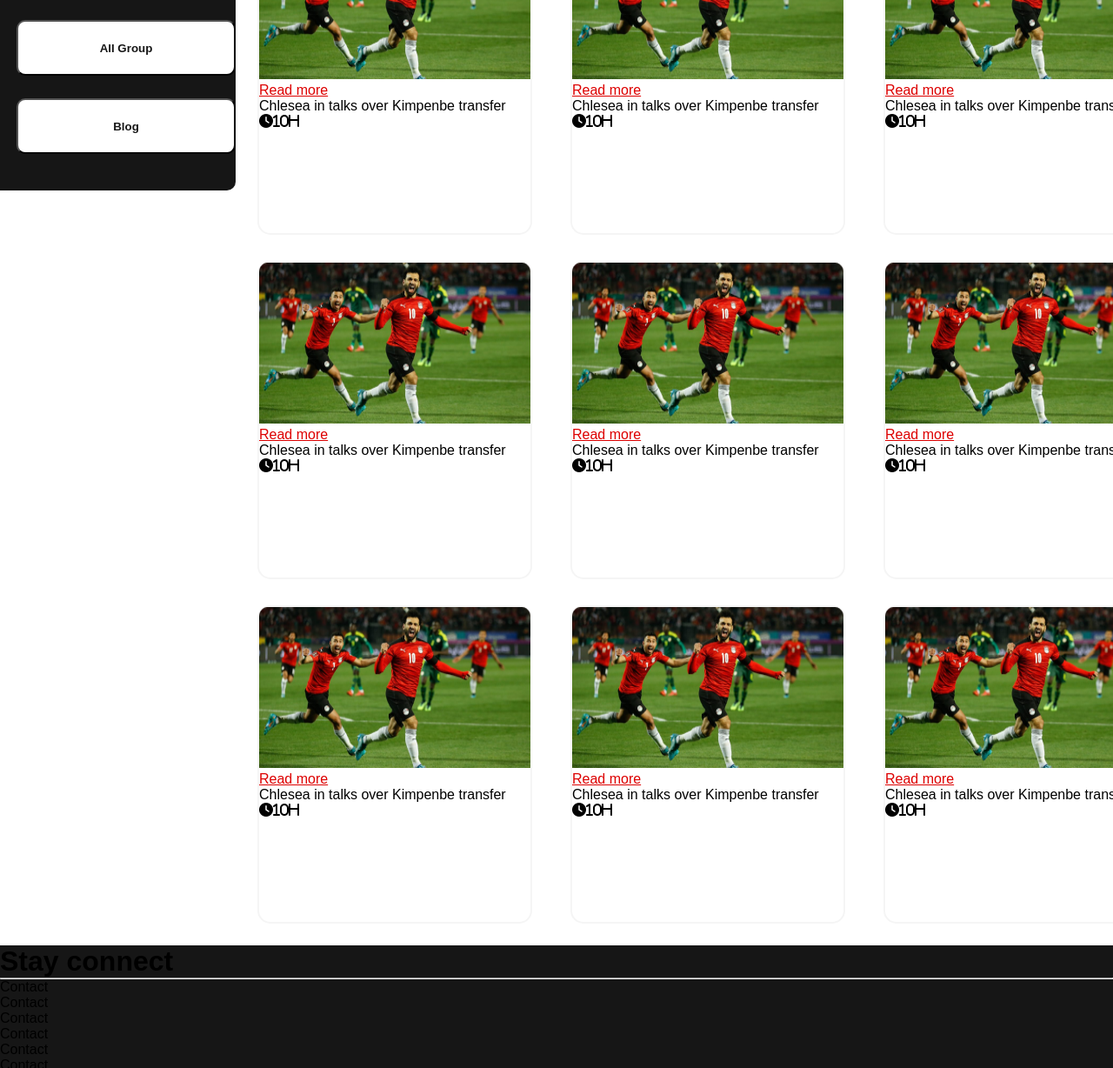
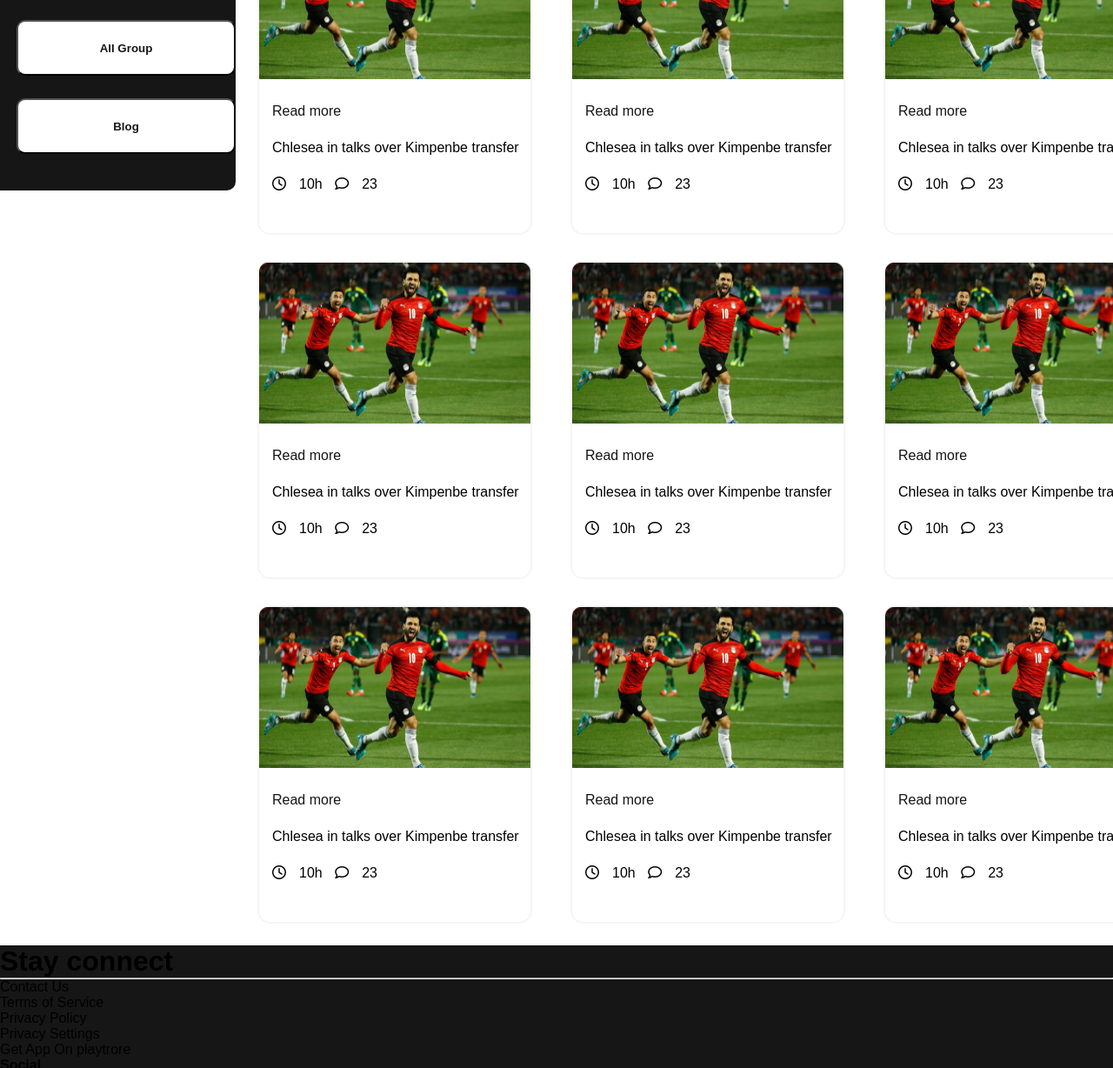
Before and after one commit to sou2000s/football-madness, a plain HTML site: page html/index.html in a window 1280 px wide. Shown: the part 825-2053 px from the top of the page at 87% size. Drawn offline with Linux system fonts and the light colour scheme.

Commit message:
mobile responsive done

```diff
--- a/css/style.css
+++ b/css/style.css
@@ -150,18 +150,28 @@ hero section end for pc
 }
 
 .blog-details{
+   margin-left: 15px;
+}
+.blog-details .read-more  a{
+
+    color: #161616;
+    text-decoration: none;
 
 }
-.blog-details a{
-
-    color: #DD0000;
-
-
+.blog-details p{
+    margin-top: 24px;
+}
+.blog-icon{
+    margin-top: 24px
+}
+.blog-icon .fa-clock{
+    padding-right: 15px;
+}
+.blog-icon .fa-comment{
+    padding-right: 15px;
+    padding-left: 10px;
 }
 
-.only-tablet{
-    display: none;
-}
 
 
 
@@ -173,8 +183,8 @@ footer
 footer{
     background: #161616;
     width:100%;
-height: 344px;
-margin-top: 25px;
+    height: 344px;
+    margin-top: 25px;
 }
 
 
@@ -188,15 +198,16 @@ margin-top: 25px;
  */
 
 @media screen and (max-width:576px) {
+
     *{
         overflow-x: hidden;
     }
     .hero{
-        display: flex;
+    display: flex;
     flex-direction: column;
-    width: 323px;
+    width: 338px;
+    margin-left: 10px;
     height: 860px;
-    margin-left: 20px;
     margin-top: 12px;
     }
 
@@ -250,10 +261,37 @@ margin-top: 25px;
         display: grid;
         grid-template-columns: repeat(1,1fr);
         grid-row-gap: 16px;
+        margin-left: 2px;
     }
+
+     .blog-details{
+        margin-left: 42px;
+     }
+
     footer{
+      text-align: center;
+      background: #161616;
+      color: #FFFFFF;
+    }
+    footer h1{
+        margin-top: 20px;
+    }
+    footer hr{
+    width: 335px;
+    margin-left: 10px;
+    border: 1px solid rgba(255, 255, 255, 0.1);
+    margin-bottom: 20px;
+    margin-top: 12px;
+    }
+    footer ul li{
+        padding-top: 15px;
+    }
+    footer h4{
+        margin-top: 9px;
+    }
 
-    }
+
+
 }
 
 
@@ -282,3 +320,40 @@ margin-top: 25px;
         width: 100%;
     }
 }
+
+
+
+
+/*
+animation
+
+*/
+
+/*
+.headline{
+    position: relative;
+
+    width: 8em;
+    margin: 0 auto;
+    border-right: 2px solid rgba(255,255,255,.75);
+
+    text-align: center;
+    white-space: nowrap;
+    overflow: hidden;
+    transform: translateY(-50%);
+
+}
+
+
+.animation{
+  animation: typewriter 4s steps(40) 1s 1 normal both,
+             blinkTextCursor 500ms steps(40) infinite normal;
+}
+@keyframes typewriter{
+  from{width: 0;}
+  to{width: 8.5em;}
+}
+@keyframes blinkTextCursor{
+  from{border-right-color: rgba(164, 42, 42, 0.75);}
+  to{border-right-color: transparent;}
+} */
--- a/html/index.html
+++ b/html/index.html
@@ -15,9 +15,10 @@
      ---------------->
      <div class="hero">
         <div class="text">
-         <h1>World Cup</h1>
+         <!-- <h1 class="headline animation">football-madness</h1> -->
+         <h1>World cup</h1>
          <h1>2022</h1>
-         <h1>Is Here</h1>
+         <h1>Is here</h1>
          <p>Watch latest match live on our Website <br>
              and also read blogs and <br>
              upcomming match update</p>
@@ -51,10 +52,11 @@
                 <img src="../assets/Blog Image.png" alt="">
              </div>
              <div class="blog-details">
-                <a href="">Read more</a>
+               <p class="read-more"><a href="">Read more</a></p>
                 <p>Chlesea in talks over Kimpenbe transfer</p>
                 <div class="blog-icon">
-                    <i class="fa fa-light fa-clock">10h</i>
+                  <span><i class="fa fa-regular fa-clock"></i>10h</span>
+                     <span><i class="fa fa-regular fa-comment"></i>23</span>
                 </div>
              </div>
             </div>
@@ -63,10 +65,11 @@
                    <img src="../assets/Blog Image.png" alt="">
                 </div>
                 <div class="blog-details">
-                   <a href="">Read more</a>
+                  <p class="read-more"><a href="">Read more</a></p>
                    <p>Chlesea in talks over Kimpenbe transfer</p>
                    <div class="blog-icon">
-                       <i class="fa fa-light fa-clock">10h</i>
+                     <span><i class="fa fa-regular fa-clock"></i>10h</span>
+                     <span><i class="fa fa-regular fa-comment"></i>23</span>
                    </div>
                 </div>
                </div>
@@ -75,10 +78,11 @@
                    <img src="../assets/Blog Image.png" alt="">
                 </div>
                 <div class="blog-details">
-                   <a href="">Read more</a>
+                  <p class="read-more"><a href="">Read more</a></p>
                    <p>Chlesea in talks over Kimpenbe transfer</p>
                    <div class="blog-icon">
-                       <i class="fa fa-light fa-clock">10h</i>
+                     <span><i class="fa fa-regular fa-clock"></i>10h</span>
+                     <span><i class="fa fa-regular fa-comment"></i>23</span>
                    </div>
                 </div>
                </div>
@@ -87,10 +91,11 @@
                    <img src="../assets/Blog Image.png" alt="">
                 </div>
                 <div class="blog-details">
-                   <a href="">Read more</a>
+                  <p class="read-more"><a href="">Read more</a></p>
                    <p>Chlesea in talks over Kimpenbe transfer</p>
                    <div class="blog-icon">
-                       <i class="fa fa-light fa-clock">10h</i>
+                     <span><i class="fa fa-regular fa-clock"></i>10h</span>
+                     <span><i class="fa fa-regular fa-comment"></i>23</span>
                    </div>
                 </div>
                </div>
@@ -99,10 +104,11 @@
                    <img src="../assets/Blog Image.png" alt="">
                 </div>
                 <div class="blog-details">
-                   <a href="">Read more</a>
+                  <p class="read-more"><a href="">Read more</a></p>
                    <p>Chlesea in talks over Kimpenbe transfer</p>
                    <div class="blog-icon">
-                       <i class="fa fa-light fa-clock">10h</i>
+                     <span><i class="fa fa-regular fa-clock"></i>10h</span>
+                     <span><i class="fa fa-regular fa-comment"></i>23</span>
                    </div>
                 </div>
                </div>
@@ -111,10 +117,11 @@
                    <img src="../assets/Blog Image.png" alt="">
                 </div>
                 <div class="blog-details">
-                   <a href="">Read more</a>
+                   <p class="read-more"><a href="">Read more</a></p>
                    <p>Chlesea in talks over Kimpenbe transfer</p>
                    <div class="blog-icon">
-                       <i class="fa fa-light fa-clock">10h</i>
+                     <span><i class="fa fa-regular fa-clock"></i>10h</span>
+                     <span><i class="fa fa-regular fa-comment"></i>23</span>
                    </div>
                 </div>
                </div>
@@ -123,10 +130,11 @@
                    <img src="../assets/Blog Image.png" alt="">
                 </div>
                 <div class="blog-details">
-                   <a href="">Read more</a>
+                  <p class="read-more"><a href="">Read more</a></p>
                    <p>Chlesea in talks over Kimpenbe transfer</p>
                    <div class="blog-icon">
-                       <i class="fa fa-light fa-clock">10h</i>
+                     <span><i class="fa fa-regular fa-clock"></i>10h</span>
+                     <span><i class="fa fa-regular fa-comment"></i>23</span>
                    </div>
                 </div>
                </div>
@@ -135,10 +143,11 @@
                    <img src="../assets/Blog Image.png" alt="">
                 </div>
                 <div class="blog-details">
-                   <a href="">Read more</a>
+                  <p class="read-more"><a href="">Read more</a></p>
                    <p>Chlesea in talks over Kimpenbe transfer</p>
                    <div class="blog-icon">
-                       <i class="fa fa-light fa-clock">10h</i>
+                     <span><i class="fa fa-regular fa-clock"></i>10h</span>
+                     <span><i class="fa fa-regular fa-comment"></i>23</span>
                    </div>
                 </div>
                </div>
@@ -147,10 +156,11 @@
                    <img src="../assets/Blog Image.png" alt="">
                 </div>
                 <div class="blog-details">
-                   <a href="">Read more</a>
+                  <p class="read-more"><a href="">Read more</a></p>
                    <p>Chlesea in talks over Kimpenbe transfer</p>
                    <div class="blog-icon">
-                       <i class="fa fa-light fa-clock">10h</i>
+                     <span><i class="fa fa-regular fa-clock"></i>10h</span>
+                     <span><i class="fa fa-regular fa-comment"></i>23</span>
                    </div>
                 </div>
                </div>
@@ -158,17 +168,16 @@
 
     </section>
 
-    <h2 class="only-tablet">View All</h2>
+
     <footer>
         <h1>Stay connect</h1>
          <hr>
          <ul>
-            <li>Contact</li>
-            <li>Contact</li>
-            <li>Contact</li>
-            <li>Contact</li>
-            <li>Contact</li>
-            <li>Contact</li>
+            <li>Contact Us</li>
+            <li>Terms of Service</li>
+            <li>Privacy Policy</li>
+            <li>Privacy Settings</li>
+            <li>Get App On playtrore</li>
          </ul>
          <h4>Social</h4>
          <i class="fa fa-brands fa-facebook"></i>
```
